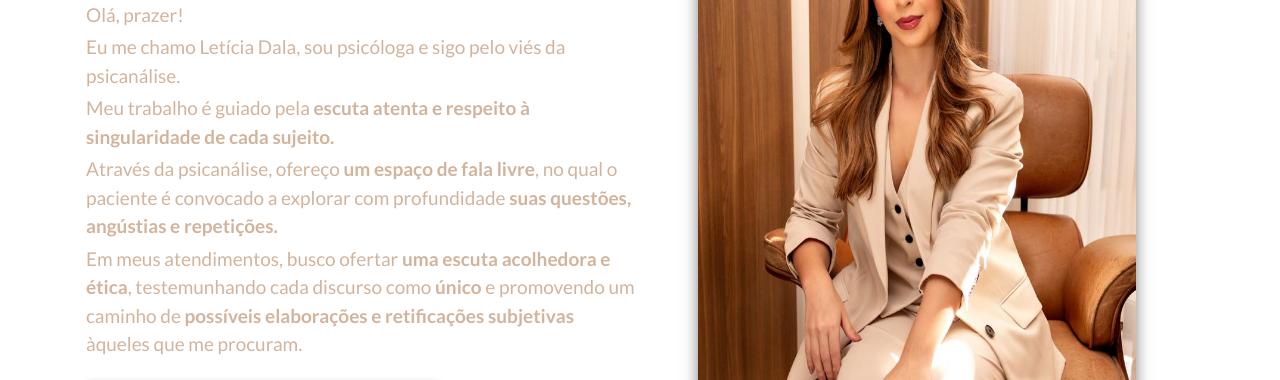
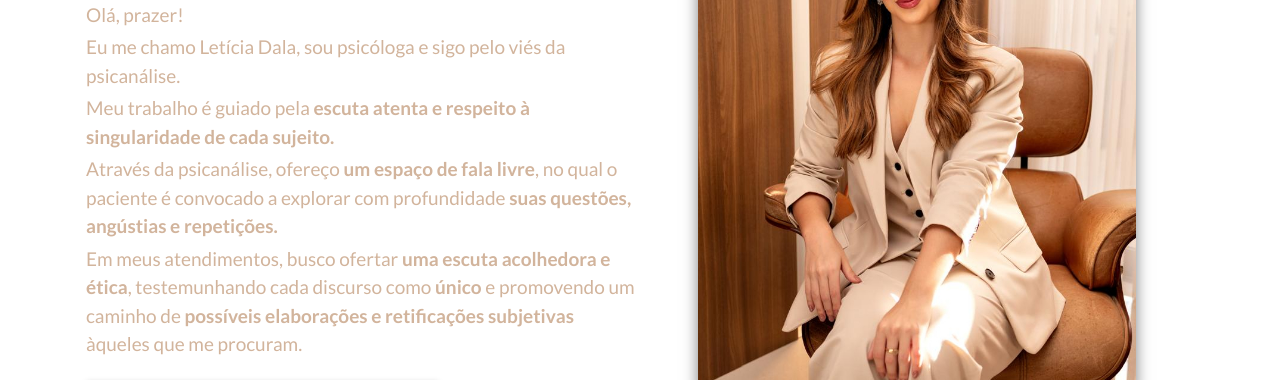
Before and after one commit to pedrohdfm/leticiadalapsicologalandingpage, a plain HTML site: page index.html in a window 1280 px wide. Shown: the part 276-656 px from the top of the page. Drawn offline with Linux system fonts and the light colour scheme.

Commit message:
Corrige distorção vertical da imagem do hero
A coluna flex esticava a imagem para preencher a altura (align-items:
stretch). Adicionado align-items/align-self flex-start e height auto para
preservar a proporção original (735x911).

Co-Authored-By: Claude Opus 4.8 <noreply@anthropic.com>

```diff
--- a/css/styles.css
+++ b/css/styles.css
@@ -183,9 +183,11 @@ p { margin: 0 0 4px; }
   margin-bottom: 8px;
 }
 
-.hero__image { display: flex; justify-content: center; }
+.hero__image { display: flex; justify-content: center; align-items: flex-start; }
 .hero__image img {
   width: 100%;
+  height: auto;          /* mantém a proporção original (evita esticar na vertical) */
+  align-self: flex-start;
   margin-top: 19%;
   box-shadow: 0 0 14px 0 rgba(0, 0, 0, 0.5);
 }
```
